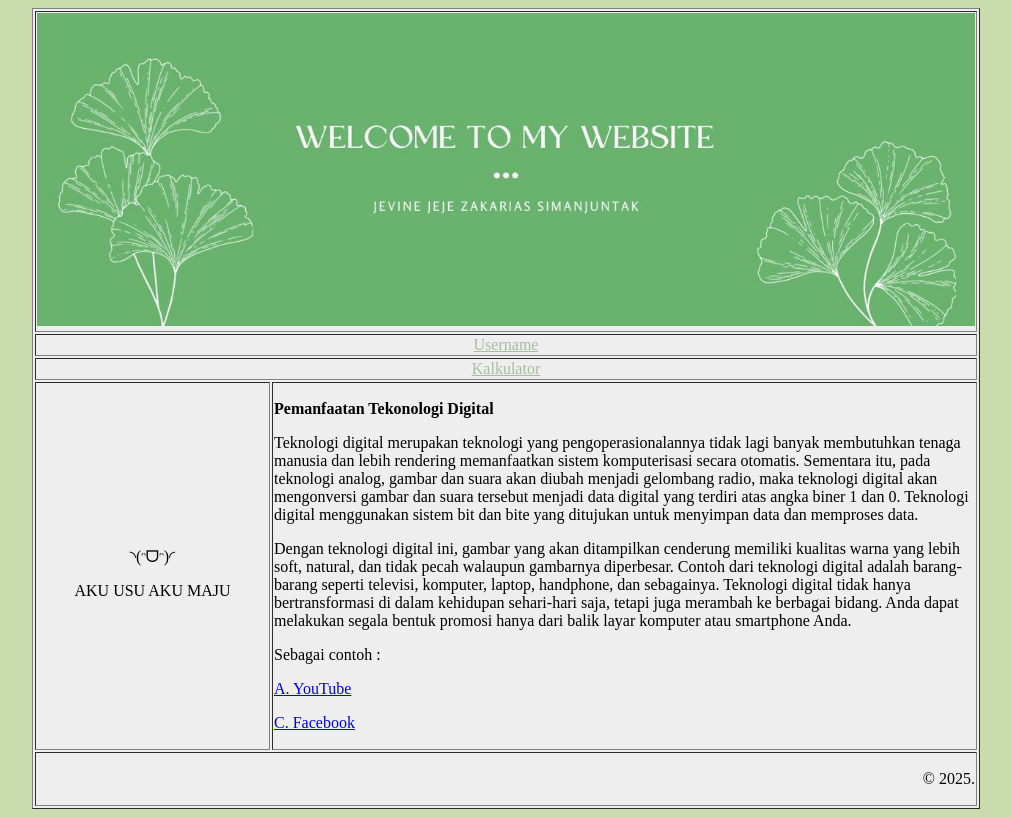
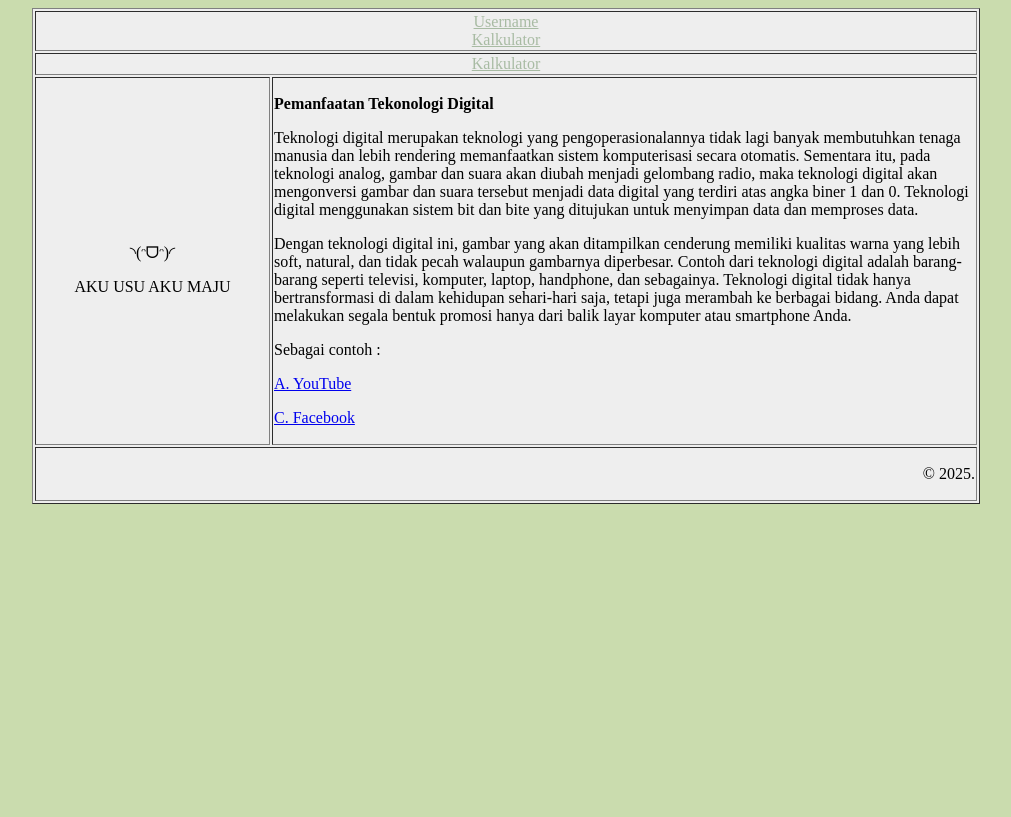
Before and after one commit to nepiiiin/tugas-1, a plain HTML site: page index.html in a window 1280 px wide. Shown: the whole page, without its empty margins (134-1145 px from the left). Drawn offline with Linux system fonts and the light colour scheme.

Commit message:
Update index.html

```diff
--- a/index.html
+++ b/index.html
@@ -8,11 +8,10 @@
 <body style="background-color: #CADCAE">
     <table border="1" align="center" width="75%" style="background-color: #EEEEEE;">
     <tr>
-        <td colspan="2"><img src="pic.jpg" width="100%"> </td>
-        </tr>
-    <tr>
-        <td colspan="2" align="center"><a href="formt.html" target="_blank" style="color: #A8BBA3;"> Username </a></td>
-        </tr>
+       <td colspan="2" align="center">
+        <a href="formt.html" target="_blank" style="color: #A8BBA3;">Username</a><br>
+        <a href="kalku.html" target="_blank" style="color: #A8BBA3;">Kalkulator</a>
+	   </td>
 	<tr>
 		<td colspan="2" align="center"><a href="kalku.html" target="_blank" style="color: #A8BBA3;"> Kalkulator </a></td>
 	</tr>
```
